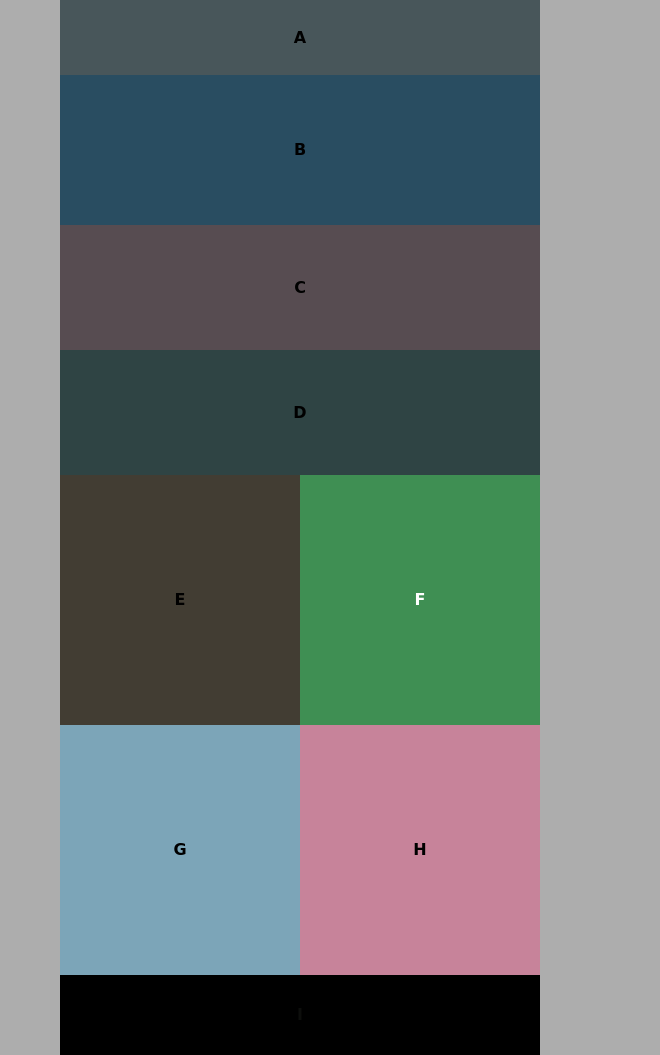
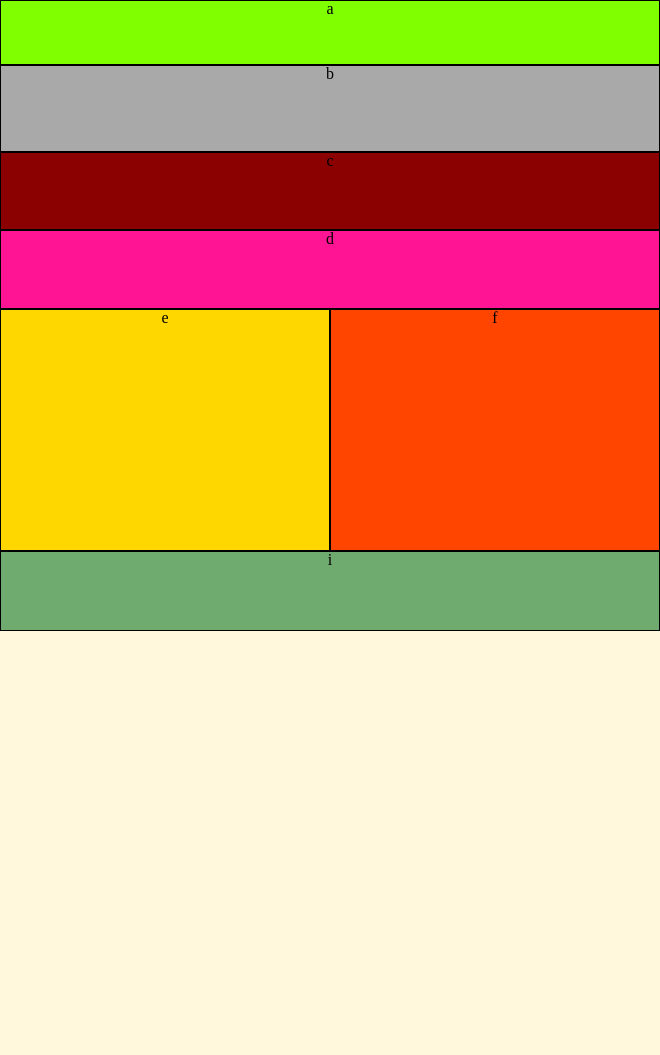
Before and after one commit to ayaazzam24/lab-01, a plain HTML site: page index.html in a window 600 px wide. Shown: the whole page, 660 px wide, since content can reach past the window. After the commit the page ends 800 px from the top, so only its background shows below. Drawn offline with Linux system fonts and the light colour scheme.

Commit message:
use fr instead of px

```diff
--- a/css/base.css
+++ b/css/base.css
@@ -1,10 +1,14 @@
-body {
-	font-family: cursive;
-	font-weight: bolder;
-
-  background-color: rgb(173, 173, 173);
-}
-
 *{
   box-sizing: border-box;
 }
+body{
+background-color: cornsilk;
+}
+.ABA{
+  background-color: rgb(161, 161, 156);
+   width: 960px;
+   height: 700px;
+   margin: auto;
+   display: grid;
+  grid-template-rows: 15% auto;
+}
--- a/css/layout.css
+++ b/css/layout.css
@@ -1,126 +1,95 @@
-#A {
-    background-color: rgb(72, 86, 90);
-    color: black
+.g2{
+    display: grid;
+    grid-template-columns: 20% 80%;
+}
+.g3{
+    display: grid;
+    grid-template-rows: 25% auto 25%;
+}
+.g4{
+    display: grid;
+    grid-template-columns: 50% 50%;
+}
+.g5{
+    display: grid;
+    grid-template-columns: 25% 25% 25% 25%;
 }
 
-#b {
-    background-color: rgb(41, 77, 97);
+
+
+
+
+
+
+.a{
+    background-color: rgb(6, 41, 68);
+    /* width: 960px;
+    height: 100px; */
+    border: 1px solid black;
 }
-
-#c {
-    background-color: #46393ed2;
-}
-
-#d {
-    background-color: #2f4444;
-}
-
-#e {
-    background-color: rgb(66, 61, 51);
-}
-
-#f {
-    background-color: rgb(63, 143, 83);
-    color: white
-}
-
-#g {
-    background-color: rgb(124, 165, 184);
-}
-
-#h {
-    background-color: rgb(199, 131, 154);
-}
-
-#i {
-    background-color: rgb(0, 0, 0);
-    color: rgb(13, 14, 12);
-}
-
-/* Tablet Media*/
-@media (min-width: 737px) and (max-width: 959px){
-    #A {
-        background-color: #cff7ce;
-        color: rgb(70, 90, 26);
-    }
-
-    #b {
-        background-color: #c9b7f3;
-    }
-
-    #c {
-        background-color: #f3c9e9;
-    }
-
-    #d {
-        background-color: #7ea58e;
-        color: #EFF6E0;
-    }
-
-    #e {
-        background-color: #eba99a;
-        color: #EFF6E0;
-    }
-
-    #f {
-        background-color: #f1d1b5;
-        color: #EFF6E0;
-    }
-
-    #g {
-        background-color: #c2c45d;
-    }
-
-    #h {
-        background-color: #f3d6b298;
-    }
-
-    #i {
-        background-color: #a379f2da;
-    }
+.b{
+    background-color: rosybrown;
+    /* width: 200px;
+    height: 600px; */
+    border: 1px solid black;
+    text-align: center;
 
 }
 
-/* Desktop Media */
+.c{
+    background-color: rgb(153, 152, 76);
+    /* width: 380px;
+    height: 200px; */
+    border: 1px solid black;
+    text-align: center;
+}
+.d{
+    background-color: rgb(222, 235, 222);
+    /* width: 380px;
+    height: 200px; */
+    border: 1px solid black;
+    text-align: center;
+}
 
-@media (min-width: 960px){
-    #A {
-        background-color: rgb(116, 5, 5);
-        color: rgb(248, 248, 248);
-    }
-
-    #b {
-        background-color: rgb(226, 184, 159);
-    }
-
-    #c {
-        background-color: rgb(192, 180, 238);
-    }
-
-    #d {
-        background-color: rgb(187, 228, 224);
-    }
-
-    #e {
-        background-color: rgb(163, 133, 121);
-    }
-
-    #f {
-        background-color: #fddafd;
-        color: #080808;
-    }
-
-    #g {
-        background-color: rgb(153, 118, 87);
-    }
-
-    #h {
-        background-color: rgb(127, 187, 172);
-    }
-
-    #i {
-        background-color: #b65977;
-        color: #0e0f0d;
-    }
+.e{
+    background-color: rgb(238, 171, 145);
+    /* width: 190px;
+    height: 250px; */
+    border: 1px solid black;
+    text-align: center;
+}
+.f{
+    background-color: rgb(189, 158, 112);
+/* width: 190px;
+height: 250px; */
+border: 1px solid black;
+text-align: center;
+}
+.g{
+    background-color: rgb(198, 107, 235);
+    /* width: 190px;
+    height: 250px; */
+    border: 1px solid black;
+    text-align: center;
+}
+.h{
+    background-color: rgb(209, 236, 110);
+    /* width: 190px;
+    height: 250px; */
+    border: 1px solid black;
+    text-align: center;
+}
+.i{
+    background-color: rgb(207, 121, 63);
+    /* width: 760px;
+    height: 150px; */
+    /* position: relative;
+    bottom: 150px;
+    left: 200px; */
+    border: 1px solid black;
+    text-align: center;
 
 }
+div p{
+    text-align: center;
+}
--- a/css/modules.css
+++ b/css/modules.css
@@ -1,185 +1,242 @@
-.box {
-	max-width: 960px;
-	text-align: center;
+@media (max-width: 600px){
+
+    *{
         box-sizing: border-box;
     }
+    body ,html{
+        width: 600px;
+        height: 750px;
 
-/* Mobile */
+    }
+    main{
+        width: 600px;
+        height: 750px;
 
-@media (min-width: 480px) and (max-width: 736px){
+    }
+.ABA{
+    background-color: rgb(95, 156, 55);
+    width: 500px;
+    height: 604px;
+    margin: auto;
+    display: grid;
+    grid-template-rows: 2fr 1fr 1fr 1fr 1fr 1fr 1fr  ;
+}
+.g2{
+    display: grid;
+    grid-template-columns: 1fr;
+    grid-auto-rows: 35% auto;
+}
+.g3{
+    display: grid;
+    grid-template-rows: 1fr;
+    grid-template-rows: 60% auto;
+}
+.g4{
+    display: grid;
+    grid-template-columns: 1fr;
 
-	#ABA {
-		display:grid;
-		width: 480px;
-		margin: 0 auto;
-		margin-left: calc((100% - 480px) /2);
-		grid-template-columns: 240px 240px;
-		grid-template-rows: 75px 150px 125px 125px 250px 250px 80px;
+
 }
+.g5{
+    display: grid;
+    grid-template-columns: 50% 50%;
+    grid-template-rows: 50% 50%;
+    height: 200px;
 
-	#A {
-			grid-area: 1 / 1 / 1 / 3;
-			line-height: 75px;
 }
-
-	#b {
-			grid-area: 2 / 1 / 2 / 3;
-			line-height: 150px;
+.a{
+    background-color: rgb(37, 51, 37);
+    /* width: 500px;
+    height: 125px; */
+    border: 1px solid black;
+}
+.b{
+    background-color: rgb(75, 165, 180);
+    /* width: 500px;
+    height: 125px; */
+    border: 1px solid black;
+    text-align: center;
 
 }
 
-	#c {
-			grid-area: 3 / 1 / 3 / 3;
-			line-height: 125px;
+.c{
+    background-color: rgb(11, 29, 11);
+    /* width: 500px;
+    height: 125px; */
+    border: 1px solid black;
+    text-align: center;
+}
+.d{
+    background-color: rgb(35, 46, 9);
+    /* width:  500px;
+    height: 125px; */
+    border: 1px solid black;
+    text-align: center;
 }
 
-	#d {
-			grid-area: 4 / 1 / 4 / 3;
-			line-height: 125px;
+.e{
+    background-color: rgb(42, 49, 148);
+    /* width: 250px;
+    height: 260px; */
+    border: 1px solid black;
+    text-align: center;
+}
+.f{
+    background-color: rgb(163, 170, 163);
+    /* width: 250px;
+height: 260px; */
+border: 1px solid black;
+text-align: center;
+}
+.g{
+    background-color: rgb(211, 155, 52);
+    /* width: 250px;
+    height: 260px; */
+    border: 1px solid black;
+    text-align: center;
+}
+.h{
+    background-color: rgb(173, 85, 110);
+    /* width: 250px;
+    height: 260px; */
+    border: 1px solid black;
+    text-align: center;
+}
+.i{
+    background-color: rgb(8, 19, 8);
+
+    height: 80px;
+    border: 1px solid black;
+    text-align: center;
+
+
+}
+div p{
+    text-align: center;
 }
 
-	#e {
-			grid-area: 5 / 1 / 5 / 1;
-			line-height: 250px;
-	}
-
-	#f {
-			grid-area: 5 / 2 / 5 / 2;
-			line-height: 250px;
-	}
-
-	#g {
-			grid-area: 6 / 1 / 6 / 1;
-			line-height: 250px;
-	}
-
-	#h {
-			grid-area: 6 / 2 / 6 / 2;
-			line-height: 250px;
-	}
-
-	#i {
-			grid-area: 7 / 1 / 7 / 3;
-			line-height: 80px;
-	}
 
 }
 
-/* Tablet */
+@media only screen and (max-width: 750px) and (min-width: 600px)  {
 
-@media (min-width: 737px) and (max-width: 959px){
 
-	#ABA {
-		display:grid;
-		width: 737px;
-		margin: 0 auto;
-		margin-left: calc((100% - 737px) /2);
+
+    *{
+        box-sizing: border-box;
+    }
+    body ,html{
+        width: 600px;
+        height: 750px;
+
+    }
+    main{
+        width: 690px;
+        height: 750px;
+
+    }
+.ABA{
+
+    width: 660px;
+    height: 604px;
+    margin: auto;
+    display: grid;
+    grid-template-rows: 2fr 1fr 1fr 1fr 1fr 1fr 1fr  ;
+}
+.g2{
+    display: grid;
+    grid-template-columns: 1fr;
+    grid-auto-rows: 23% auto;
+	background-color: darkorchid;
+}
+.g3{
+    display: grid;
+    /* grid-template-rows: 1fr; */
+    grid-template-rows: 44% auto;
+	background-color: cornflowerblue;
+}
+.g4{
+    display: grid;
+    grid-template-columns: 1fr;
+background-color: aquamarine;
+
+}
+.g5{
+    display: grid;
+    /* grid-template-columns: 50% 50%; */
+    grid-template-rows: 100%;
+    height: 242px;
+	background-color: chartreuse;
+
+}
+.a{
+    background-color:chartreuse;
+    /* width: 500px;
+    height: 125px; */
+    border: 1px solid black;
+}
+.b{
+    background-color:darkgray;
+    /* width: 500px;
+    height: 125px; */
+    border: 1px solid black;
+    text-align: center;
 
 }
 
-	#A {
-		grid-area: 1 / 1 / 2 / 6;
-		line-height: 100px;
+.c{
+    background-color:darkred;
+    /* width: 500px;
+    height: 125px; */
+    border: 1px solid black;
+    text-align: center;
+}
+.d{
+    background-color:deeppink;
+    /* width:  500px;
+    height: 125px; */
+    border: 1px solid black;
+    text-align: center;
 }
 
-	#b {
-		grid-area: 2 / 1 / 6 / 1;
-		line-height: 600px;
+.e{
+    background-color:gold;
+    /* width: 250px;
+    height: 260px; */
+    border: 1px solid black;
+    text-align: center;
 }
+.f{
+    background-color:orangered;
+    /* width: 250px;
+height: 260px; */
+border: 1px solid black;
+text-align: center;
+}
+.g{
+    background-color:plum;
+    /* width: 250px;
+    height: 260px; */
+    border: 1px solid black;
+    text-align: center;
+}
+.h{
+    background-color:darkgreen;
+    /* width: 250px;
+    height: 260px; */
+    border: 1px solid black;
+    text-align: center;
+}
+.i{
+    background-color: rgb(111, 170, 111);
 
-	#c {
-		grid-area: 2 / 2 / 3 / 4;
-		line-height: 200px;
+    height: 80px;
+    border: 1px solid black;
+    text-align: center;
+
+
 }
-
-	#d {
-		grid-area: 2 / 4 / 2 / 6;
-		line-height: 200px;
-	}
-
-	#e {
-		grid-area: 3 / 2 / 4 / 2;
-		line-height: 250px;
-	}
-
-	#f {
-		grid-area: 3 / 3 / 4 / 3;
-		line-height: 250px;
-	}
-
-	#g {
-		grid-area: 3 / 4 / 4 / 4;
-		line-height: 250px;
-	}
-
-	#h {
-		grid-area: 3 / 5 / 4 / 5;
-		line-height: 250px;
-	}
-
-	#i {
-		grid-area: 4 / 2 / 5 / 6;
-		line-height: 150px;
+div p{
+    text-align: center;
 }
 }
-
-/* Desktop */
-
-@media (min-width: 960px){
-
-    #ABA {
-				display:grid;
-				width: 960px;
-				margin: 0 auto;
-				margin-left: calc((100% - 960px) /2);
-				grid-template-columns: 200px 190px 190px 190px 190px;
-				grid-template-rows: 100px 200px 250px 150px;
-
-    }
-
-    #A {
-				grid-area: 1 / 1 / 2 / 6;
-        line-height: 100px;
-    }
-
-    #b {
-      grid-area: 2 / 1 / 6 / 1;
-      line-height: 600px;
-    }
-
-    #c {
-      grid-area: 2 / 2 / 3 / 4;
-      line-height: 200px;
-    }
-
-    #d {
-      grid-area: 2 / 4 / 2 / 6;
-      line-height: 200px;
-    }
-
-    #e {
-			grid-area: 3 / 2 / 4 / 2;
-      line-height: 250px;
-		}
-
-		#f {
-			grid-area: 3 / 3 / 4 / 3;
-			line-height: 250px;
-		}
-
-		#g {
-			grid-area: 3 / 4 / 4 / 4;
-			line-height: 250px;
-		}
-
-		#h {
-			grid-area: 3 / 5 / 4 / 5;
-			line-height: 250px;
-		}
-
-    #i {
-      grid-area: 4 / 2 / 5 / 6;
-      line-height: 150px;
-    }
-
-}
--- a/index.html
+++ b/index.html
@@ -8,20 +8,25 @@
     <title>Document</title>
 </head>
 <body>
-    <div id="ABA">
-        <div class="box" id="A">A</div>
-        <div class="box" id="b">B</div>
+    <div class="ABA">
+        <div class="a"><p>a</p></div>
+        <div class="g2">
+        <div class="b"><p>b</p> </div>
+        <div class="g3">
+            <div class="g4">
+        <div class="c"><p>c</p></div>
+        <div class="d"><p>d</p></div>
+            </div>
+            <div class="g5">
+        <div class="e"><p>e</p></div>
+        <div class="f"><p>f</p></div>
+        <div class="g"><p>g</p></div>
+        <div class="h"><p>h</p></div>
+            </div>
+        <div class="i"><p>i</p></div>
+        </div>
+        </div>
+    </div>
 
-        <div class="box" id="c">C</div>
-        <div class="box" id="d">D</div>
-
-        <div class="box" id="e">E</div>
-        <div class="box" id="f">F</div>
-        <div class="box" id="g">G</div>
-        <div class="box" id="h">H</div>
-
-        <div class="box" id="i">I</div>
-    </div>
-</div>
 </body>
 </html>
```
Lines whose indentation alone changed are shown as unchanged.
